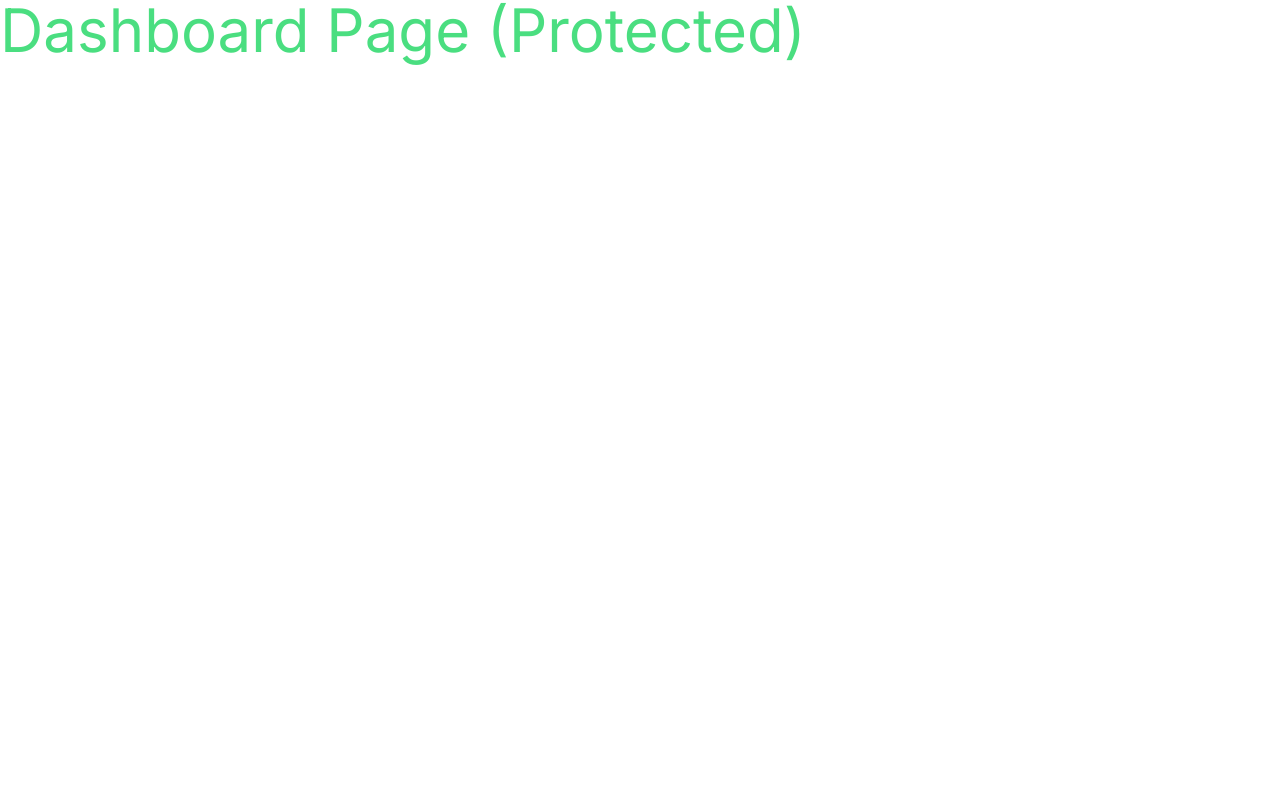
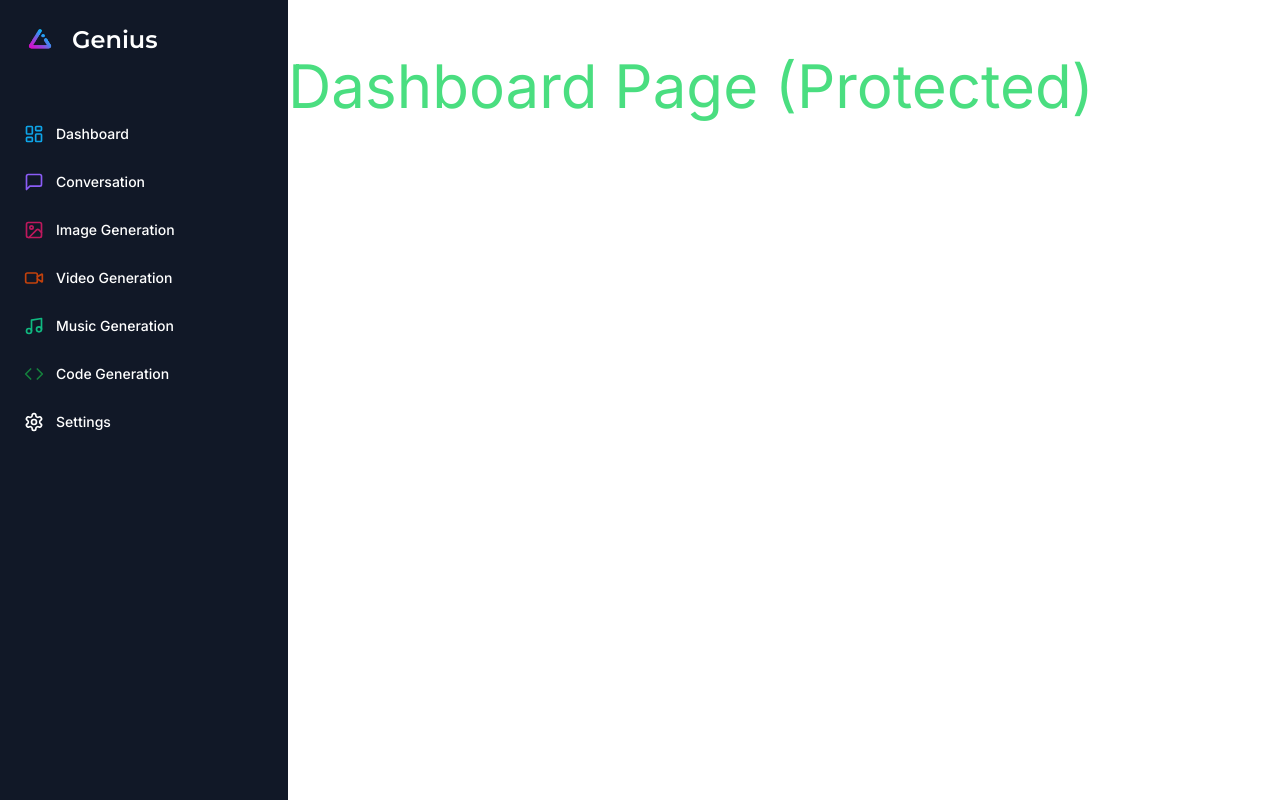
Before and after one commit to AhsanHafeez2525/SaaS_Ai_Next.js, a Next.js app: page /dashboard in a window 1280 px wide. Built offline with nearby package versions, Linux system fonts and the light colour scheme.

Commit message:
sidebar complete with toggle

```diff
--- a/package.json
+++ b/package.json
@@ -10,6 +10,7 @@
   },
   "dependencies": {
     "@clerk/nextjs": "^6.0.2",
+    "@radix-ui/react-dialog": "^1.1.2",
     "@radix-ui/react-slot": "^1.1.0",
     "@types/node": "22.8.1",
     "@types/react": "18.3.12",
--- a/src/app/(dashboard)/(routes)/dashboard/page.tsx
+++ b/src/app/(dashboard)/(routes)/dashboard/page.tsx
@@ -1,10 +1,9 @@
-import { UserButton } from "@clerk/nextjs";
+import React from "react";
 
 const DashboardPage = () => {
   return (
     <div>
       <p className="text-6xl text-green-400">Dashboard Page (Protected)</p>
-      <UserButton afterSwitchSessionUrl="/" />
     </div>
   );
 };
--- /dev/null
+++ b/src/app/(dashboard)/layout.tsx
@@ -0,0 +1,23 @@
+import Navbar from "@/components/navbar";
+import Sidebar from "@/components/sidebar";
+import React from "react";
+
+const DashboardLayout = ({ children }: { children: React.ReactNode }) => {
+  return (
+    <div className="min-h-screen relative">
+      {/* Sidebar for larger screens */}
+      <div className="hidden md:flex md:w-72 md:flex-col md:fixed md:inset-y-0 z-50 bg-gray-900 w-64">
+        {/* Sidebar content */}
+        <Sidebar />
+      </div>
+
+      {/* Main content area */}
+      <main className="md:pl-72">
+        <Navbar />
+        {children}
+      </main>
+    </div>
+  );
+};
+
+export default DashboardLayout;
--- /dev/null
+++ b/src/components/mobile-sidebar.tsx
@@ -0,0 +1,24 @@
+"use client";
+import React from "react";
+import { Button } from "./ui/button";
+import { Menu } from "lucide-react";
+import { Sheet, SheetContent, SheetTrigger } from "./ui/sheet";
+import Sidebar from "./sidebar";
+const MobileSidebar = () => {
+  return (
+    <div>
+      <Sheet>
+        <SheetTrigger>
+          <Button variant="ghost" size="icon" className="md:hidden">
+            <Menu />
+          </Button>
+        </SheetTrigger>
+        <SheetContent side={"left"} className="p-0">
+          <Sidebar />
+        </SheetContent>
+      </Sheet>
+    </div>
+  );
+};
+
+export default MobileSidebar;
--- /dev/null
+++ b/src/components/navbar.tsx
@@ -0,0 +1,17 @@
+import React from "react";
+import { Button } from "./ui/button";
+import { Menu } from "lucide-react";
+import { UserButton } from "@clerk/nextjs";
+import MobileSidebar from "./mobile-sidebar";
+const Navbar = () => {
+  return (
+    <div className="flex items-center p-4">
+      <MobileSidebar />
+      <div className="flex w-full justify-end">
+        <UserButton afterSwitchSessionUrl="/" />
+      </div>
+    </div>
+  );
+};
+
+export default Navbar;
--- /dev/null
+++ b/src/components/sidebar.tsx
@@ -0,0 +1,92 @@
+"use client";
+import React from "react";
+import Link from "next/link";
+import Image from "next/image";
+import { Montserrat } from "next/font/google";
+import { cn } from "@/lib/utils";
+import {
+  Code,
+  ImageIcon,
+  LayoutDashboard,
+  MessageSquare,
+  MusicIcon,
+  Settings,
+  VideoIcon,
+} from "lucide-react";
+
+const montserrat = Montserrat({ weight: "600", subsets: ["latin"] });
+
+const routes = [
+  {
+    label: "Dashboard",
+    icon: LayoutDashboard,
+    href: "/dashboard",
+    color: "text-sky-500",
+  },
+  {
+    label: "Conversation",
+    icon: MessageSquare,
+    href: "/conversation",
+    color: "text-violet-500",
+  },
+  {
+    label: "Image Generation",
+    icon: ImageIcon,
+    href: "/image",
+    color: "text-pink-700",
+  },
+  {
+    label: "Video Generation",
+    icon: VideoIcon,
+    href: "/video",
+    color: "text-orange-700",
+  },
+  {
+    label: "Music Generation",
+    icon: MusicIcon,
+    href: "/music",
+    color: "text-emerald-500",
+  },
+  {
+    label: "Code Generation",
+    icon: Code,
+    href: "/code",
+    color: "text-green-700",
+  },
+  {
+    label: "Settings",
+    icon: Settings,
+    href: "/settings",
+  },
+];
+
+const Sidebar = () => {
+  return (
+    <div className="space-y-4 py-4 flex flex-col h-full bg-[#111827] text-white">
+      <div className="px-3 py-2 flex-1">
+        <Link href="/dashboard" className="flex items-center pl-3 mb-14">
+          <div className="relative w-8 h-8 mr-4">
+            <Image fill alt="Logo" src="/logo.png" />
+          </div>
+          <h1 className={cn("text-2xl font-bold", montserrat.className)}>
+            Genius
+          </h1>
+        </Link>
+        <div className="space-y-1">
+          {routes.map((route) => (
+            <Link
+              href={route.href}
+              key={route.href}
+              className="text-sm group flex items-center p-3 w-full font-medium hover:text-white hover:bg-white/10 rounded-lg"
+            >
+              <route.icon className={cn("h-5 w-5 mr-3", route.color)} />
+              <span>{route.label}</span>
+            </Link>
+          ))}
+        </div>
+      </div>
+    </div>
+  );
+};
+
+export default Sidebar;
--- /dev/null
+++ b/src/components/ui/sheet.tsx
@@ -0,0 +1,140 @@
+"use client"
+
+import * as React from "react"
+import * as SheetPrimitive from "@radix-ui/react-dialog"
+import { cva, type VariantProps } from "class-variance-authority"
+import { X } from "lucide-react"
+
+import { cn } from "@/lib/utils"
+
+const Sheet = SheetPrimitive.Root
+
+const SheetTrigger = SheetPrimitive.Trigger
+
+const SheetClose = SheetPrimitive.Close
+
+const SheetPortal = SheetPrimitive.Portal
+
+const SheetOverlay = React.forwardRef<
+  React.ElementRef<typeof SheetPrimitive.Overlay>,
+  React.ComponentPropsWithoutRef<typeof SheetPrimitive.Overlay>
+>(({ className, ...props }, ref) => (
+  <SheetPrimitive.Overlay
+    className={cn(
+      "fixed inset-0 z-50 bg-black/80  data-[state=open]:animate-in data-[state=closed]:animate-out data-[state=closed]:fade-out-0 data-[state=open]:fade-in-0",
+      className
+    )}
+    {...props}
+    ref={ref}
+  />
+))
+SheetOverlay.displayName = SheetPrimitive.Overlay.displayName
+
+const sheetVariants = cva(
+  "fixed z-50 gap-4 bg-background p-6 shadow-lg transition ease-in-out data-[state=open]:animate-in data-[state=closed]:animate-out data-[state=closed]:duration-300 data-[state=open]:duration-500",
+  {
+    variants: {
+      side: {
+        top: "inset-x-0 top-0 border-b data-[state=closed]:slide-out-to-top data-[state=open]:slide-in-from-top",
+        bottom:
+          "inset-x-0 bottom-0 border-t data-[state=closed]:slide-out-to-bottom data-[state=open]:slide-in-from-bottom",
+        left: "inset-y-0 left-0 h-full w-3/4 border-r data-[state=closed]:slide-out-to-left data-[state=open]:slide-in-from-left sm:max-w-sm",
+        right:
+          "inset-y-0 right-0 h-full w-3/4  border-l data-[state=closed]:slide-out-to-right data-[state=open]:slide-in-from-right sm:max-w-sm",
+      },
+    },
+    defaultVariants: {
+      side: "right",
+    },
+  }
+)
+
+interface SheetContentProps
+  extends React.ComponentPropsWithoutRef<typeof SheetPrimitive.Content>,
+    VariantProps<typeof sheetVariants> {}
+
+const SheetContent = React.forwardRef<
+  React.ElementRef<typeof SheetPrimitive.Content>,
+  SheetContentProps
+>(({ side = "right", className, children, ...props }, ref) => (
+  <SheetPortal>
+    <SheetOverlay />
+    <SheetPrimitive.Content
+      ref={ref}
+      className={cn(sheetVariants({ side }), className)}
+      {...props}
+    >
+      {children}
+      <SheetPrimitive.Close className="absolute right-4 top-4 rounded-sm opacity-70 ring-offset-background transition-opacity hover:opacity-100 focus:outline-none focus:ring-2 focus:ring-ring focus:ring-offset-2 disabled:pointer-events-none data-[state=open]:bg-secondary">
+        <X className="h-4 w-4" />
+        <span className="sr-only">Close</span>
+      </SheetPrimitive.Close>
+    </SheetPrimitive.Content>
+  </SheetPortal>
+))
+SheetContent.displayName = SheetPrimitive.Content.displayName
+
+const SheetHeader = ({
+  className,
+  ...props
+}: React.HTMLAttributes<HTMLDivElement>) => (
+  <div
+    className={cn(
+      "flex flex-col space-y-2 text-center sm:text-left",
+      className
+    )}
+    {...props}
+  />
+)
+SheetHeader.displayName = "SheetHeader"
+
+const SheetFooter = ({
+  className,
+  ...props
+}: React.HTMLAttributes<HTMLDivElement>) => (
+  <div
+    className={cn(
+      "flex flex-col-reverse sm:flex-row sm:justify-end sm:space-x-2",
+      className
+    )}
+    {...props}
+  />
+)
+SheetFooter.displayName = "SheetFooter"
+
+const SheetTitle = React.forwardRef<
+  React.ElementRef<typeof SheetPrimitive.Title>,
+  React.ComponentPropsWithoutRef<typeof SheetPrimitive.Title>
+>(({ className, ...props }, ref) => (
+  <SheetPrimitive.Title
+    ref={ref}
+    className={cn("text-lg font-semibold text-foreground", className)}
+    {...props}
+  />
+))
+SheetTitle.displayName = SheetPrimitive.Title.displayName
+
+const SheetDescription = React.forwardRef<
+  React.ElementRef<typeof SheetPrimitive.Description>,
+  React.ComponentPropsWithoutRef<typeof SheetPrimitive.Description>
+>(({ className, ...props }, ref) => (
+  <SheetPrimitive.Description
+    ref={ref}
+    className={cn("text-sm text-muted-foreground", className)}
+    {...props}
+  />
+))
+SheetDescription.displayName = SheetPrimitive.Description.displayName
+
+export {
+  Sheet,
+  SheetPortal,
+  SheetOverlay,
+  SheetTrigger,
+  SheetClose,
+  SheetContent,
+  SheetHeader,
+  SheetFooter,
+  SheetTitle,
+  SheetDescription,
+}
```
Also changed, not shown: public/logo.png (added), 1 other file (tests, documents, lock files or other folders).
